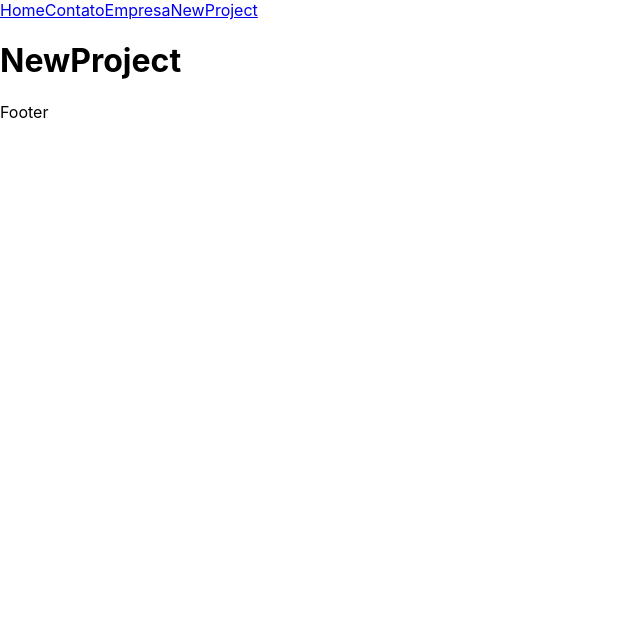
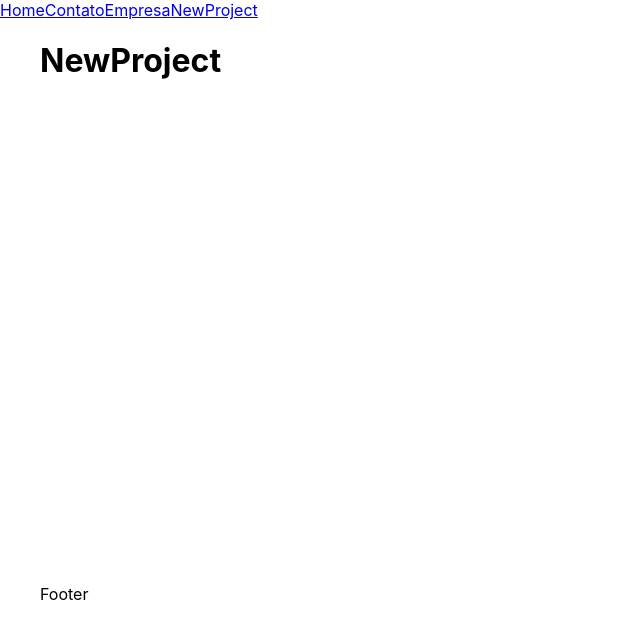
Before and after one commit to Primata83/custos, a React (Create React App) app: page /NewProject in a window 1280 px wide. Shown: the top 638 px of the page, without its empty margins (0-640 px from the left). Built offline with nearby package versions, Linux system fonts and the light colour scheme.

Commit message:
osso duro

```diff
--- a/src/App.js
+++ b/src/App.js
@@ -3,9 +3,11 @@
 import Contact from './components/pages/Contact'
 import Company from './components/pages/Company'
 import NewProject from './components/pages/NewProject'
+import Container from './components/layout/Container'
 
 function App() {
   return (
+
       <Router>
         <div>
           <Link to="/">Home</Link>
@@ -14,16 +16,16 @@
           <Link to="/newproject">NewProject</Link>
         </div>
 
-        <Routes>
+        <Container customClass="min-height">
+          <Routes >
             <Route path="/" exact element={<Home/>}/>
             <Route path="/contact" exact element={<Contact/>}/>
             <Route path="/Company" exact element={<Company/>}/>
             <Route path="/NewProject" exact element={<NewProject/>}/>
           </Routes>
           <p>Footer</p>
+        </Container>
       </Router>
-
-
   )
 }
 
--- /dev/null
+++ b/src/components/layout/Container.js
@@ -0,0 +1,11 @@
+import styles from './Container.module.css'
+
+function Container (props) {
+    return (
+        <div className={`${styles.Container} ${styles[props.customClass]}`}>
+            {props.children}
+        </div>
+    )
+}
+
+export default Container
--- /dev/null
+++ b/src/components/layout/Container.module.css
@@ -0,0 +1,21 @@
+.Container {
+    width: 1200px;
+    margin: 0 auto;
+    display: flex;
+    flex-direction: column;
+    justify-content: space-between;
+    flex-grow: 1;
+}
+
+.min-height {
+    min-height: 75vh;
+}
+
+.start {
+    justify-content: flex-start;
+}
+
+.column {
+    flex-direction: column;
+    justify-content: flex-start;
+}
```
Lines whose indentation alone changed are shown as unchanged.
